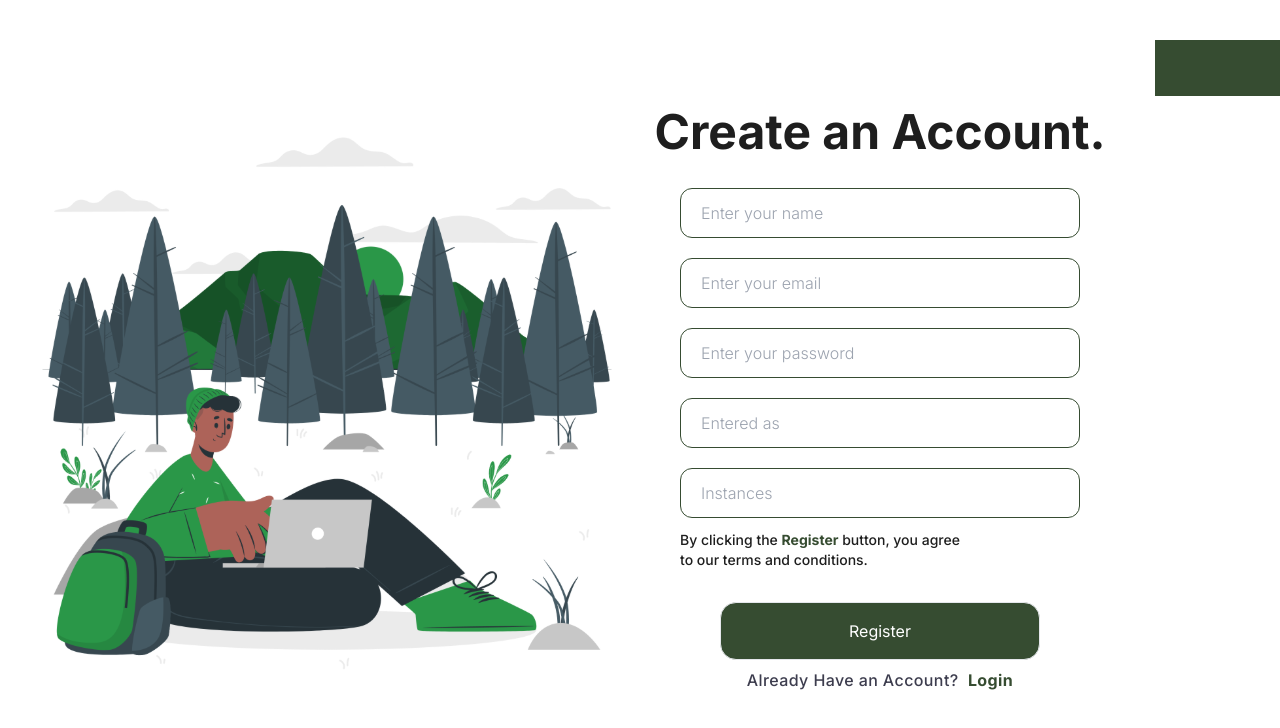
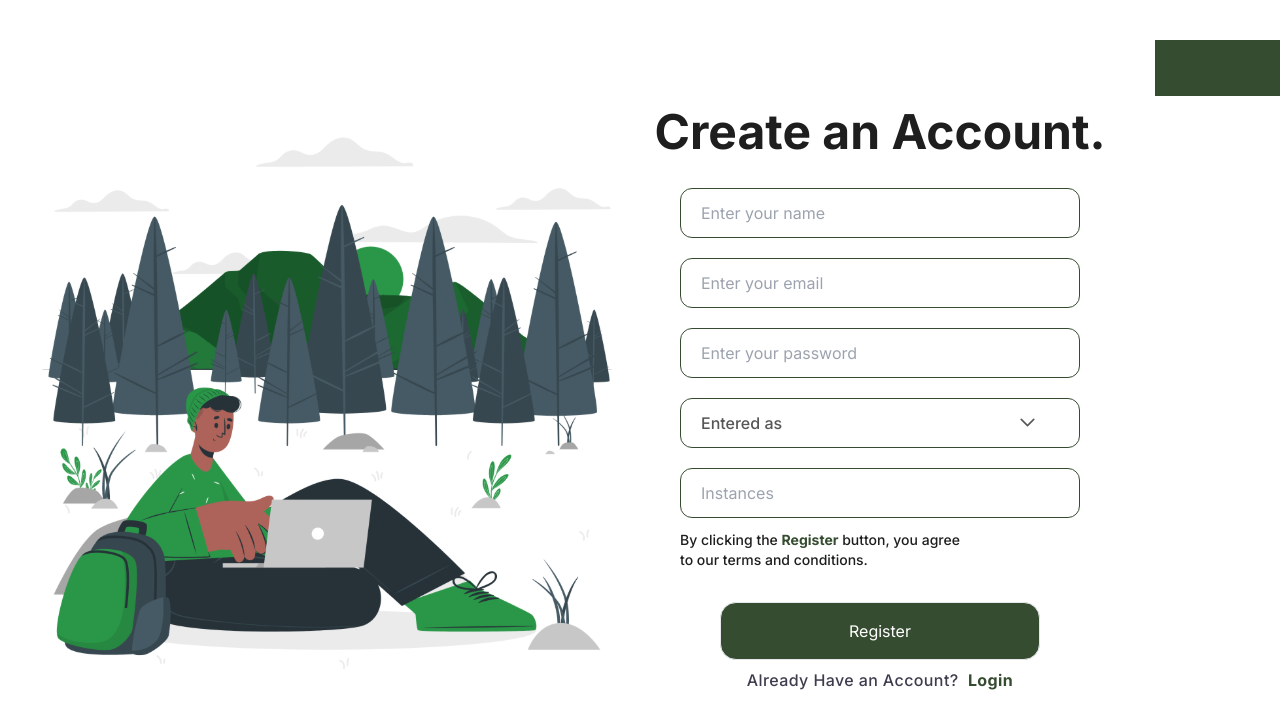
Before and after one commit to SeptianProject/Pixel-Gallery-Project, a React (Vite) app: page /register in a window 1280 px wide. Shown: the top 728 px of the page. Built offline with nearby package versions, Linux system fonts and the light colour scheme.

Commit message:
Update form and card detail

```diff
--- a/src/components/buttons/SmallButton.jsx
+++ b/src/components/buttons/SmallButton.jsx
@@ -1,8 +1,10 @@
 
-const SmallButton = ({ text }) => {
+const SmallButton = ({ text, onClick }) => {
     return (
         <>
-            <button className='bg-white text-hijau hover:bg-hijau hover:text-white transition-all duration-300 text-sm rounded-xl font-semibold py-1 w-20'>
+            <button
+                onClick={onClick}
+                className='bg-white text-hijau hover:bg-hijau hover:text-white transition-all duration-300 text-sm rounded-xl font-semibold py-1 w-20'>
                 {text}
             </button>
         </>
--- a/src/components/cards/CardDetailAction.jsx
+++ b/src/components/cards/CardDetailAction.jsx
@@ -1,9 +1,12 @@
 
+import { useNavigate } from 'react-router-dom'
 import { assets } from '../../assets/assets'
 import { BounceInTop } from '../animations/BounceAnimate'
 import SmallButton from '../buttons/SmallButton'
 
 const CardDetailAction = () => {
+    const navigate = useNavigate()
+
     return (
         <BounceInTop delayVal={0.5}>
             <div className='relative max-w-[320px] h-auto group cursor-default flex justify-center flex-wrap mt-5'>
@@ -19,9 +22,13 @@ const CardDetailAction = () => {
                         <p className="text-sm font-medium text-white">Detail from project</p>
                     </div>
                     <div className="flex flex-col gap-y-1">
-                        <SmallButton text='Update' />
+                        <SmallButton
+                            onClick={() => navigate('/project/update')}
+                            text='Update' />
                         <SmallButton text='Delete' />
-                        <SmallButton text='Detail' />
+                        <SmallButton
+                            onClick={() => navigate('/project/detail')}
+                            text='Detail' />
                     </div>
                 </div>
             </div>
--- a/src/components/forms/FormAuthentication.jsx
+++ b/src/components/forms/FormAuthentication.jsx
@@ -1,16 +1,55 @@
+import { useState } from "react"
 import { BounceInLeft } from "../animations/BounceAnimate"
+import { ChevronDown } from "lucide-react"
 
 const FormAuthentication = ({ formData }) => {
+    const [selectValue, setSelectValue] = useState({})
+    const [isDropdownOpen, setIsDropdownOpen] = useState({})
+
+    const handleSelectValue = (id, value) => {
+        setSelectValue((prev) => ({ ...prev, [id]: value }))
+        setIsDropdownOpen((prev) => ({ ...prev, [id]: false }))
+    }
+
+    const toggleDropdown = (id) => {
+        setIsDropdownOpen((prev) => ({ ...prev, [id]: !prev[id] }))
+    }
+
     return (
         <BounceInLeft delayVal={0.5}>
             <div className="flex flex-col gap-y-5 mx-auto">
                 {formData.map((field, index) => (
-                    <input
-                        key={index}
-                        placeholder={`${field.placeholder}`}
-                        className='border border-hijau text-base font-light
+                    field.type === 'select' ?
+                        <div key={index} className="relative">
+                            <div className="border flex justify-between border-hijau rounded-xl pl-5 pr-16 lg:pr-72 py-3 cursor-pointer font-medium text-dark text-opacity-75"
+                                onClick={() => toggleDropdown(field.id)}>
+                                {selectValue[field.id] || field.placeholder}
+                            </div>
+                            <div
+                                onClick={() => toggleDropdown(field.id)}
+                                className="absolute right-10 inset-y-3 cursor-pointer">
+                                <ChevronDown size={25} strokeWidth={1.5} className="text-dark text-opacity-75" />
+                            </div>
+                            {isDropdownOpen[field.id] && (
+                                <div className="absolute z-10 bg-white border border-hijau rounded-lg mt-2 w-full max-h-48 overflow-y-auto">
+                                    {field.option.map((optionValue, optionIndex) => (
+                                        <div
+                                            className="px-4 py-3 hover:bg-hijau hover:text-white cursor-pointer text-dark font-medium"
+                                            key={optionIndex}
+                                            onClick={() => handleSelectValue(field.id, optionValue)}>
+                                            {optionValue}
+                                        </div>
+                                    ))}
+                                </div>
+                            )}
+                        </div>
+                        :
+                        <input
+                            key={index}
+                            placeholder={`${field.placeholder}`}
+                            className='border border-hijau font-normal text-dark text-opacity-75
                     py-3 px-5 w-[300px] md:w-[400px] rounded-xl focus:outline-hijau outline-1
-                    transition-all duration-500 ease-in-out'/>
+                    transition-all duration-500 ease-in-out' />
                 ))}
             </div>
         </BounceInLeft>
```
